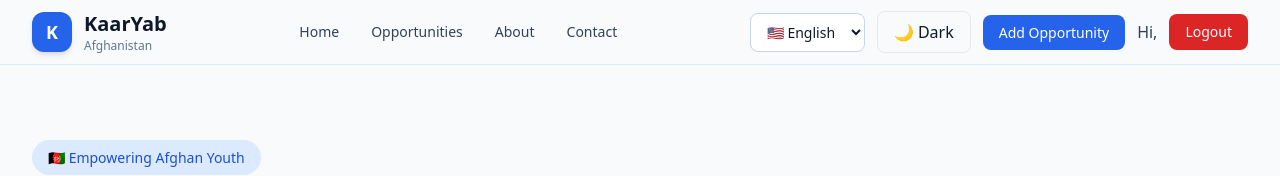
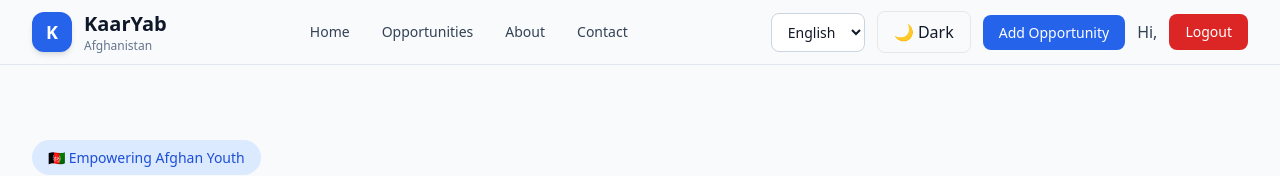
Before and after one commit to sadafamiri/karyab, a Next.js app: page /en in a window 1280 px wide. Shown: the top 176 px of the page. Built offline with nearby package versions, Linux system fonts and the light colour scheme; sample sign-in values are in the browser's storage.

Commit message:
fix translation issues

```diff
--- a/components/layout/LanguageSwitcher.tsx
+++ b/components/layout/LanguageSwitcher.tsx
@@ -1,19 +1,38 @@
 "use client";
 
-import { useState } from "react";
+import { usePathname, useRouter } from "next/navigation";
+import { useLocale } from "next-intl";
+
+const locales = ["en", "fa", "ps"] as const;
 
 export default function LanguageSwitcher() {
-  const [language, setLanguage] = useState("en");
+  const router = useRouter();
+  const pathname = usePathname();
+  const locale = useLocale();
+
+  function changeLanguage(nextLocale: string) {
+    if (!locales.includes(nextLocale as (typeof locales)[number])) return;
+
+    const segments = pathname.split("/");
+    if (locales.includes(segments[1] as (typeof locales)[number])) {
+      segments[1] = nextLocale;
+    } else {
+      segments.splice(1, 0, nextLocale);
+    }
+
+    router.push(segments.join("/") || `/${nextLocale}`);
+  }
 
   return (
     <select
-      value={language}
-      onChange={(e) => setLanguage(e.target.value)}
+      value={locale}
+      onChange={(e) => changeLanguage(e.target.value)}
       className="rounded-lg border border-slate-300 bg-white px-3 py-2 text-sm dark:border-slate-700 dark:bg-slate-800 dark:text-white"
+      aria-label="Select language"
     >
-      <option value="en">🇺🇸 English</option>
-      <option value="fa">🇦🇫 دری</option>
-      <option value="ps">🇦🇫 پښتو</option>
+      <option value="en">English</option>
+      <option value="fa">دری</option>
+      <option value="ps">پښتو</option>
     </select>
   );
 }
--- a/components/layout/Navigation.tsx
+++ b/components/layout/Navigation.tsx
@@ -2,61 +2,48 @@
 
 import Link from "next/link";
 import { useState } from "react";
+import { useTranslations } from "next-intl";
 
 import ThemeToggle from "./ThemeToggle";
 import LanguageSwitcher from "./LanguageSwitcher";
 import { useAuth } from "@/context/AuthContext";
 
 const links = [
-  {
-    name: "Home",
-    href: "/",
-  },
-  {
-    name: "Opportunities",
-    href: "/opportunities",
-  },
-  {
-    name: "About",
-    href: "/about",
-  },
-  {
-    name: "Contact",
-    href: "/contact",
-  },
-];
+  { key: "home", href: "/" },
+  { key: "opportunities", href: "/opportunities" },
+  { key: "about", href: "/about" },
+  { key: "contact", href: "/contact" },
+] as const;
 
 export default function Navigation() {
   const [open, setOpen] = useState(false);
-
   const { user, logout } = useAuth();
+  const t = useTranslations("Navbar");
 
   return (
     <nav className="relative">
-      {/* Desktop Navigation */}
-      <div className="hidden md:flex items-center gap-8">
+      <div className="hidden items-center gap-8 md:flex">
         {links.map((link) => (
           <Link
             key={link.href}
             href={link.href}
             className="text-sm font-medium text-slate-700 transition hover:text-blue-600 dark:text-white"
           >
-            {link.name}
+            {t(link.key)}
           </Link>
         ))}
       </div>
 
-      {/* Hamburger */}
       <button
         onClick={() => setOpen(!open)}
         className="flex flex-col gap-1.5 p-2 md:hidden"
+        aria-label="Toggle menu"
       >
-        <span className="h-0.5 w-6 bg-slate-700 dark:bg-white"></span>
-        <span className="h-0.5 w-6 bg-slate-700 dark:bg-white"></span>
-        <span className="h-0.5 w-6 bg-slate-700 dark:bg-white"></span>
+        <span className="h-0.5 w-6 bg-slate-700 dark:bg-white" />
+        <span className="h-0.5 w-6 bg-slate-700 dark:bg-white" />
+        <span className="h-0.5 w-6 bg-slate-700 dark:bg-white" />
       </button>
 
-      {/* Mobile Menu */}
       {open && (
         <div className="absolute right-0 top-14 z-50 w-72 rounded-xl border border-slate-200 bg-white p-5 shadow-2xl dark:border-slate-700 dark:bg-slate-900 md:hidden">
           <div className="flex flex-col gap-4">
@@ -67,16 +54,13 @@ export default function Navigation() {
                 onClick={() => setOpen(false)}
                 className="text-sm font-medium text-slate-700 transition hover:text-blue-600 dark:text-white"
               >
-                {link.name}
+                {t(link.key)}
               </Link>
             ))}
 
             <hr className="border-slate-200 dark:border-slate-700" />
-
             <LanguageSwitcher />
-
             <ThemeToggle />
-
             <hr className="border-slate-200 dark:border-slate-700" />
 
             {user ? (
@@ -86,17 +70,15 @@ export default function Navigation() {
                   onClick={() => setOpen(false)}
                   className="rounded-lg bg-blue-600 px-4 py-2 text-center text-white hover:bg-blue-700"
                 >
-                  Add Opportunity
+                  {t("addOpportunity")}
                 </Link>
-
                 <Link
                   href="/profile"
                   onClick={() => setOpen(false)}
                   className="text-sm font-medium text-slate-700 dark:text-white"
                 >
-                  👤 {user.name}
+                  {t("hello")}, {user.name}
                 </Link>
-
                 <button
                   onClick={() => {
                     logout();
@@ -104,7 +86,7 @@ export default function Navigation() {
                   }}
                   className="rounded-lg bg-red-600 px-4 py-2 text-white hover:bg-red-700"
                 >
-                  Logout
+                  {t("logout")}
                 </button>
               </>
             ) : (
@@ -114,15 +96,14 @@ export default function Navigation() {
                   onClick={() => setOpen(false)}
                   className="rounded-lg border border-slate-300 px-4 py-2 text-center dark:border-slate-700"
                 >
-                  Sign In
+                  {t("signin")}
                 </Link>
-
                 <Link
                   href="/signup"
                   onClick={() => setOpen(false)}
                   className="rounded-lg bg-blue-600 px-4 py-2 text-center text-white hover:bg-blue-700"
                 >
-                  Sign Up
+                  {t("signup")}
                 </Link>
               </>
             )}
--- /dev/null
+++ b/messages/fa.json
@@ -0,0 +1,13 @@
+{
+  "Navbar": {
+    "home": "خانه",
+    "opportunities": "فرصت‌ها",
+    "about": "درباره ما",
+    "contact": "تماس با ما",
+    "signin": "ورود",
+    "signup": "ثبت نام",
+    "addOpportunity": "افزودن فرصت",
+    "logout": "خروج",
+    "hello": "سلام"
+  }
+}
```
